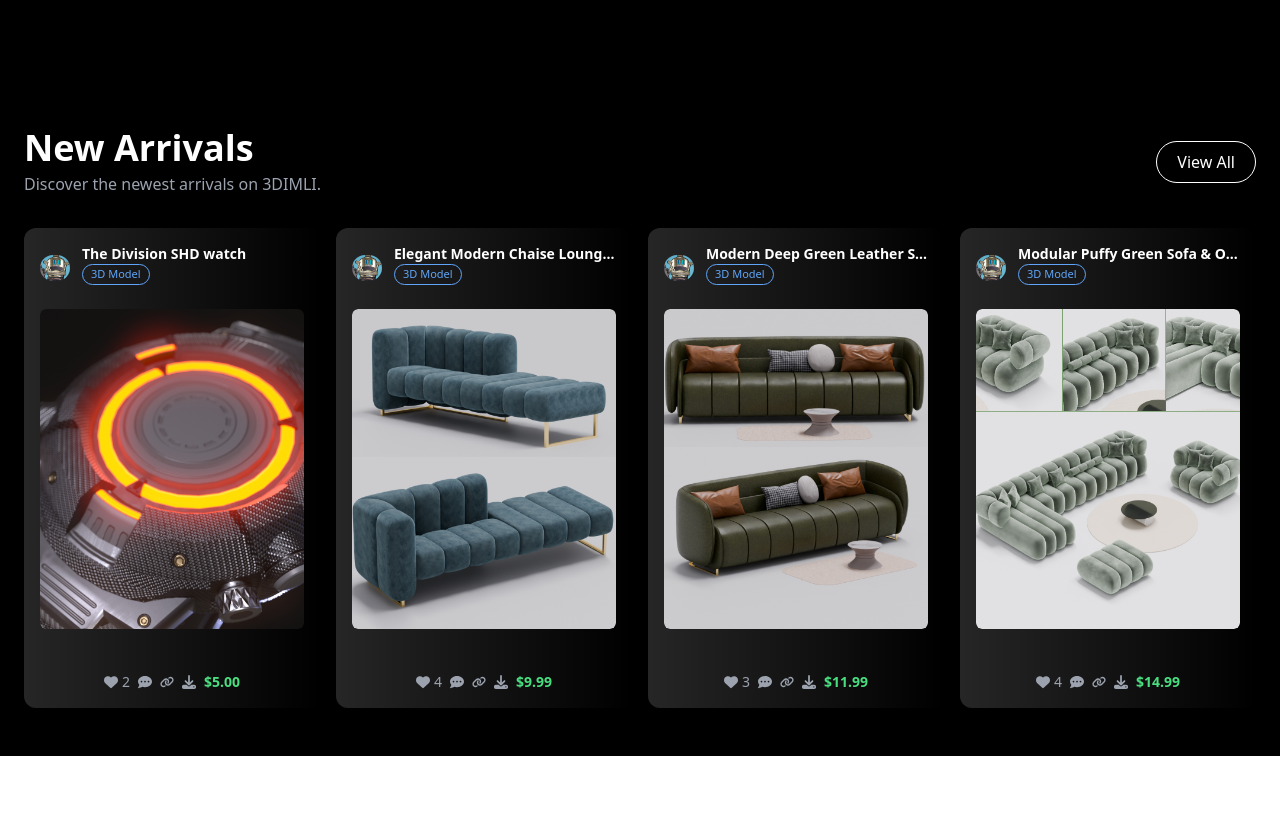
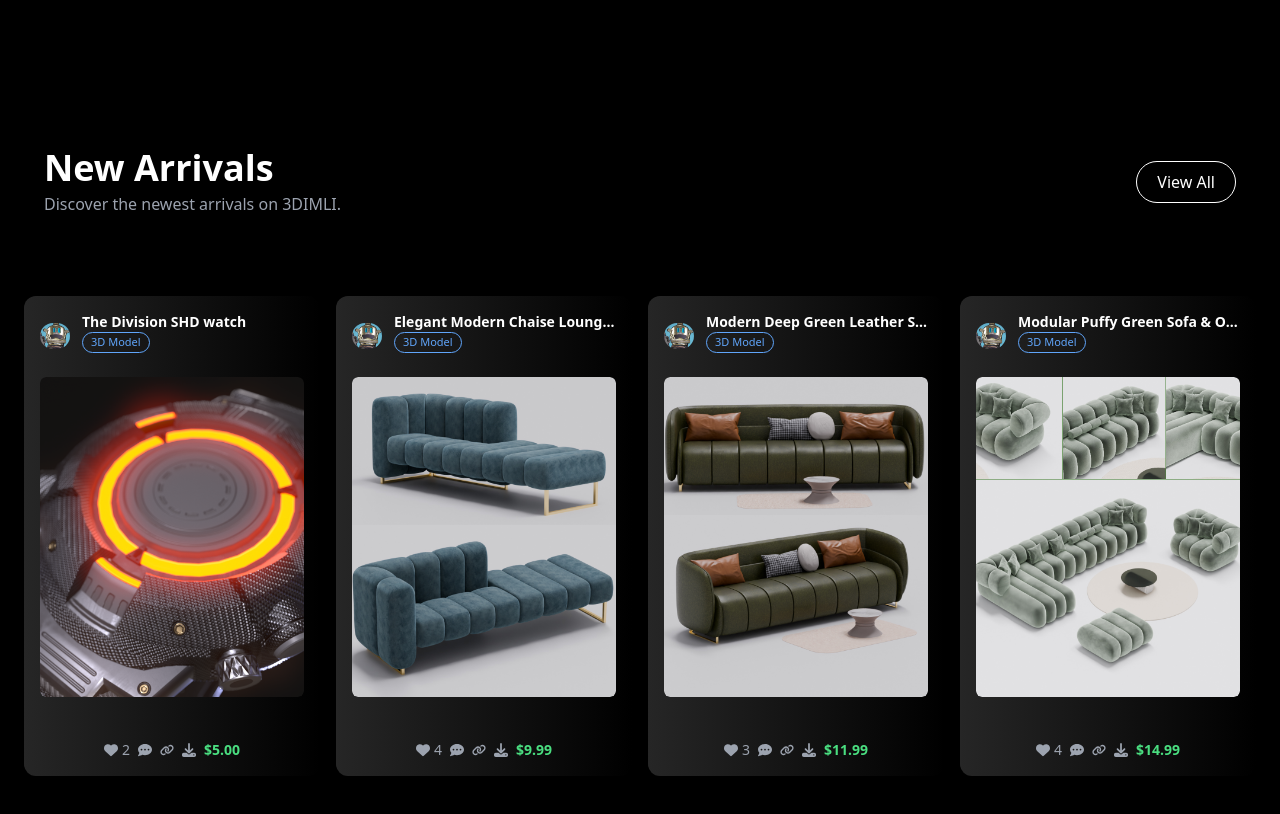
Before and after one commit to Joel-stoic/interv-task2, a Next.js app: page / in a window 1280 px wide. Shown: the part 1520-2334 px from the top of the page. Before the commit the page ends 2276 px from the top, so only its background shows below. Built offline with nearby package versions, Linux system fonts and the light colour scheme.

Commit message:
Added responsive to NewArraival Header

```diff
--- a/src/components/NewArrival.tsx
+++ b/src/components/NewArrival.tsx
@@ -61,17 +61,19 @@ const NewArrival: FC = () => {
         <section className="bg-black text-white py-12 px-6">
             <div className="w-auto mx-auto">
                 {/* Header */}
-                <div className="flex justify-between items-center mb-8">
-                    <div>
-                        <h2 className="text-4xl font-bold">New Arrivals</h2>
+                <div className="flex flex-col md:flex-row justify-between items-center mb-20 m-5">
+                    <div className="text-center md:text-left">
+                        <h2 className="text-2xl md:text-4xl font-bold">New Arrivals</h2>
                         <p className="text-gray-400 mt-1">
                             Discover the newest arrivals on 3DIMLI.
                         </p>
                     </div>
-                    <button className="border border-white text-white py-2 px-5 rounded-full hover:bg-white hover:text-black transition">
+                    <button className="mt-4 md:mt-0 border border-white text-white py-2 px-5 rounded-full hover:bg-white hover:text-black transition">
                         View All
                     </button>
                 </div>
+
+
 
                 {/* Grid Layout */}
                 <div className="grid grid-cols-2 sm:grid-cols-2 md:grid-cols-2 lg:grid-cols-4 gap-4">
```
